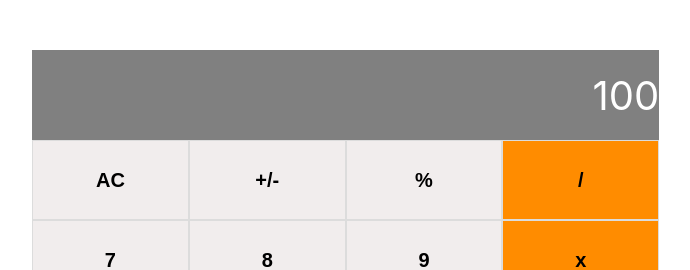
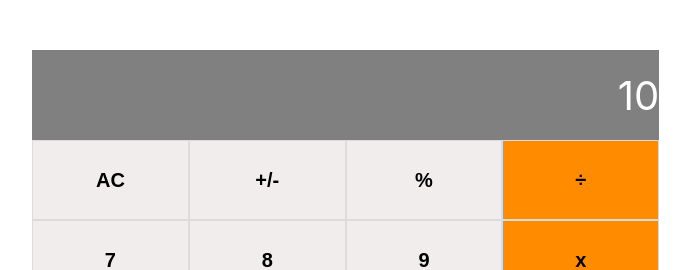
Before and after one commit to mckent05/math_magicians, a React (Create React App) app: page / in a window 1280 px wide. Shown: the top 270 px of the page, without its empty margins (288-978 px from the left). Built offline with nearby package versions, Linux system fonts and the light colour scheme.

Commit message:
changed operation button to match original design

```diff
--- a/src/App.js
+++ b/src/App.js
@@ -6,15 +6,22 @@ class App extends Component {
   constructor() {
     super();
     this.state = {
-      result: 100,
+      result: 10,
     };
+  }
+
+  onclick() {
+    this.setState((prevState) => {
+      console.log('i got clicked');
+      return ({ result: prevState });
+    });
   }
 
   render() {
     const result = this.state;
     return (
       <div className="App d-flex j-center a-center">
-        <Calculator result={result.result} />
+        <Calculator result={result.result} clickEvent={this.onclick} />
       </div>
     );
   }
--- a/src/Component/Calculator.js
+++ b/src/Component/Calculator.js
@@ -5,6 +5,7 @@ import './Calculator.css';
 class Calculator extends Component {
   render() {
     const tope = this.props;
+    console.log(tope);
     return (
       <div className="btn-cont d-flex j-center a-center">
         <div className="result d-flex a-center">
@@ -14,10 +15,10 @@ class Calculator extends Component {
         </div>
         <div className="btn-container">
           <div className="first-row">
-            <button className="button" data-id="AC" type="button">AC</button>
+            <button className="button" data-id="AC" type="button" onClick={tope.clickEvent}>AC</button>
             <button className="button" data-id="oper" type="button">+/-</button>
             <button className="button" data-id="oper" type="button">%</button>
-            <button className="button" data-id="oper" type="button"> / </button>
+            <button className="button" data-id="oper" type="button">&#247;</button>
           </div>
           <div className="second-row">
             <button className="button" data-id="number" type="button">7</button>
```
